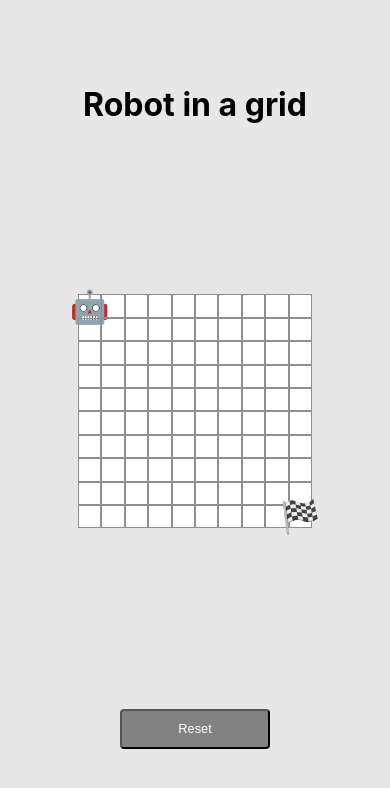
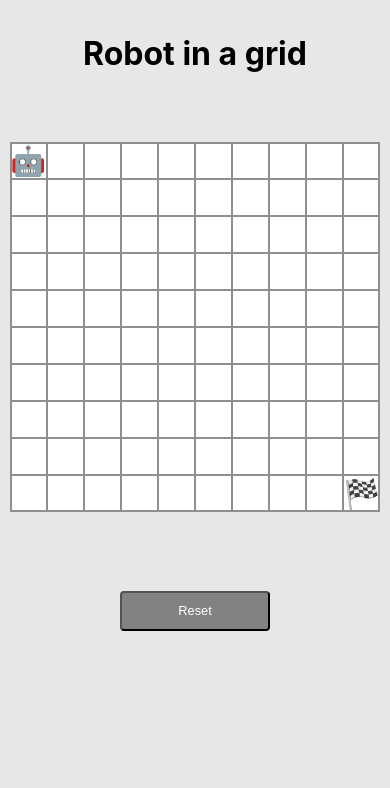
Before and after one commit to cesar3030/robot-in-a-grid, a website: page index.html in a window 390 px wide. Drawn offline with Linux system fonts and the light colour scheme.

Commit message:
improving css

```diff
--- a/styles.css
+++ b/styles.css
@@ -30,21 +30,32 @@ h1 {
   flex-wrap: wrap;
   width: 60vmin;
   height: 60vmin;
-  /* border: 2px solid #8f8f8f; */
-  border-radius: 4px;
   background-color: #fff;
+  position: relative;
+}
+
+#grid:before {
+  content: '';
+  position: absolute;
+  display: block;
+  top: 0;
+  left: 0;
+  width: 100%;
+  height: 100%;
+  border: 2px solid #8f8f8f;
+  box-sizing: border-box;
 }
 
 #grid > .cell {
-  font-size: 2em;
+  font-size: 1.8em;
   margin: 0;
   padding: 0;
-  width: calc(60vmin / 10);
-  height: calc(60vmin / 10);
+  width: 10%;
+  height: 10%;
   border: 1px solid #8f8f8f;
   display: flex;
-  box-sizing: border-box;
-
+  position : relative;
+  cursor : pointer;
   justify-content: center;
   align-items: center;
 }
@@ -78,3 +89,16 @@ h1 {
 .btn:focus {
   outline: none;
 }
+
+
+@media (max-width: 500px) {
+  .wrapper {
+    height: 80vh;
+    width: 100vw;
+  }
+
+  #grid {
+    width: 95vmin;
+    height: 95vmin;
+  }
+}
```
